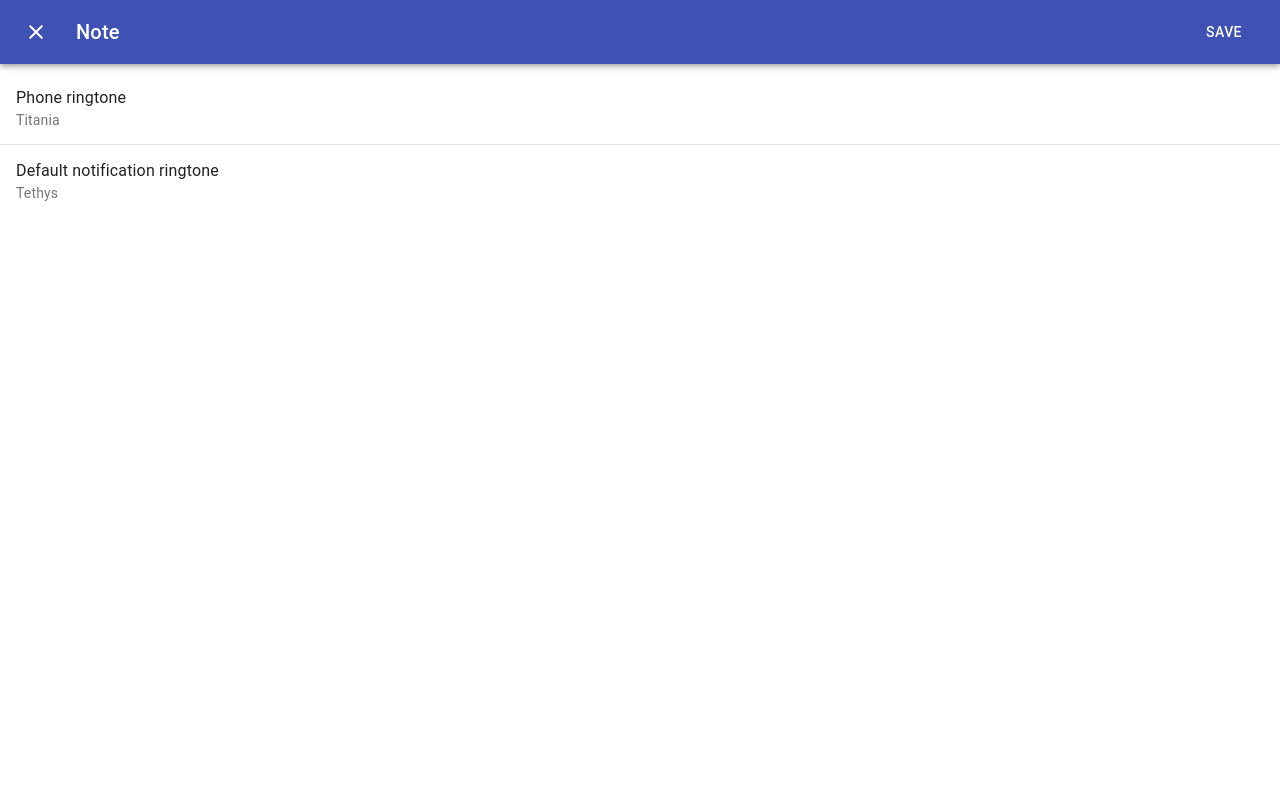
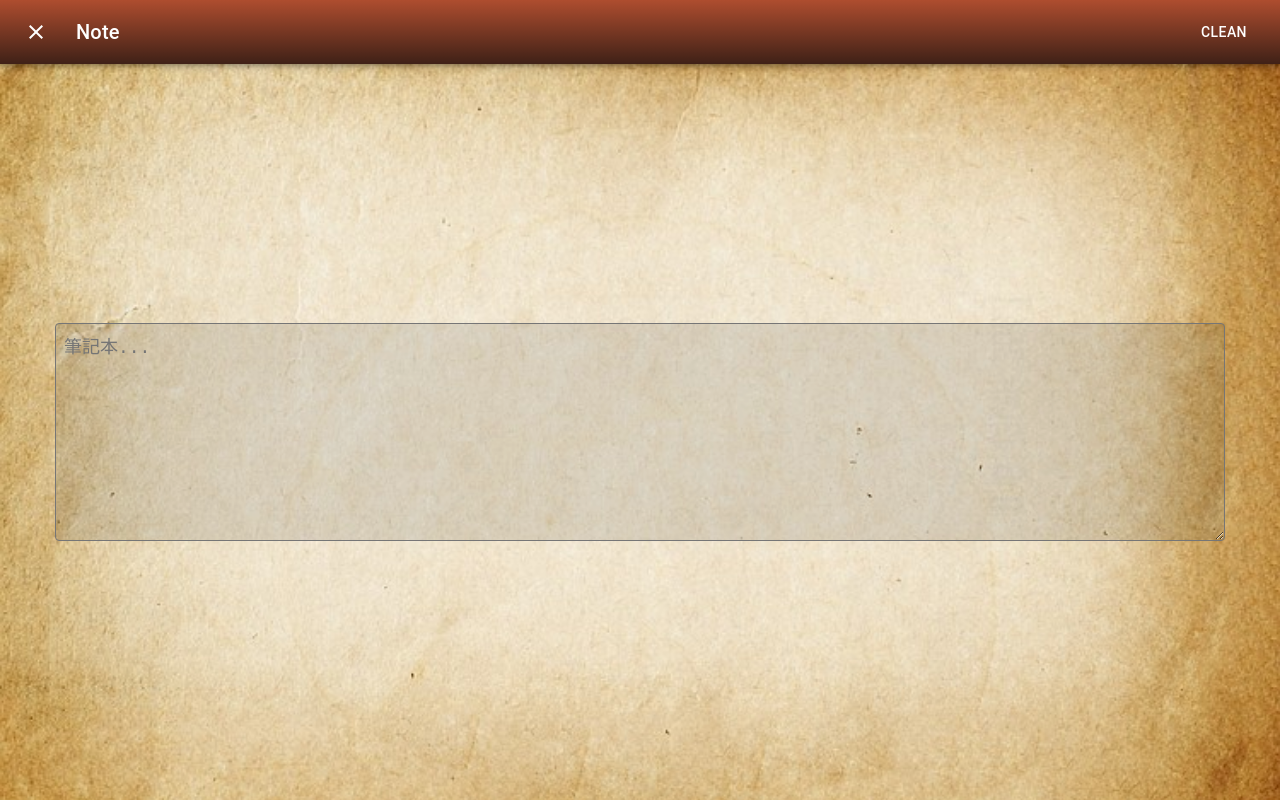
Before and after one commit to TimingJL/13_clues_helper, a React (Create React App) app: page / in a window 1280 px wide. Both pictures are taken after a click on the button "menu". Built offline with nearby package versions, Linux system fonts and the light colour scheme.

Commit message:
[feature] add ability to write note

```diff
--- /dev/null
+++ b/src/assets/icons/NoteIcon.js
@@ -0,0 +1,28 @@
+/* eslint-disable react/jsx-props-no-spreading */
+import React from "react";
+import SvgIcon from "@material-ui/core/SvgIcon";
+
+const UpCloseIcon = (props) => {
+  return (
+    <SvgIcon {...props}>
+      <svg
+        aria-hidden="true"
+        focusable="false"
+        data-prefix="fas"
+        data-icon="book"
+        role="img"
+        xmlns="http://www.w3.org/2000/svg"
+        viewBox="0 0 448 512"
+        className="svg-inline--fa fa-book fa-w-14 fa-3x"
+      >
+        <path
+          fill="currentColor"
+          d="M448 360V24c0-13.3-10.7-24-24-24H96C43 0 0 43 0 96v320c0 53 43 96 96 96h328c13.3 0 24-10.7 24-24v-16c0-7.5-3.5-14.3-8.9-18.7-4.2-15.4-4.2-59.3 0-74.7 5.4-4.3 8.9-11.1 8.9-18.6zM128 134c0-3.3 2.7-6 6-6h212c3.3 0 6 2.7 6 6v20c0 3.3-2.7 6-6 6H134c-3.3 0-6-2.7-6-6v-20zm0 64c0-3.3 2.7-6 6-6h212c3.3 0 6 2.7 6 6v20c0 3.3-2.7 6-6 6H134c-3.3 0-6-2.7-6-6v-20zm253.4 250H96c-17.7 0-32-14.3-32-32 0-17.6 14.4-32 32-32h285.4c-1.9 17.1-1.9 46.9 0 64z"
+          className=""
+        />
+      </svg>
+    </SvgIcon>
+  );
+};
+
+export default UpCloseIcon;
--- a/src/containers/MainPage/Content/index.js
+++ b/src/containers/MainPage/Content/index.js
@@ -32,7 +32,7 @@ const GridBlock = styled.div`
   }}
   ${(props) => {
     if (!props.isEnable) {
-      return "opacity: 0.1;";
+      return "opacity: 0.15;";
     }
     return null;
   }}
@@ -76,6 +76,10 @@ const TextWrapper = styled.span`
   margin-bottom: 6px;
 `;
 
+const TextHeader = styled.div`
+  margin-top: 12px;
+`;
+
 const HEIGHT_CARD = 80;
 
 const Content = ({ cardsState, setCardsState }) => {
@@ -102,11 +106,11 @@ const Content = ({ cardsState, setCardsState }) => {
     <MainPageContainer>
       <GridContainer>
         <GridBlock isEnable>
-          <div>
+          <TextHeader>
             <div>角色</div>
             <div>Male</div>
             <div>Female</div>
-          </div>
+          </TextHeader>
         </GridBlock>
         {persons.map((person) => (
           <GridBlock
@@ -129,11 +133,11 @@ const Content = ({ cardsState, setCardsState }) => {
       </GridContainer>
       <GridContainer>
         <GridBlock isEnable>
-          <div>
+          <TextHeader>
             <div>地點</div>
             <div>Indoor</div>
             <div>Outdoor</div>
-          </div>
+          </TextHeader>
         </GridBlock>
         {locations.map((location) => (
           <GridBlock
@@ -162,11 +166,11 @@ const Content = ({ cardsState, setCardsState }) => {
       </GridContainer>
       <GridContainer>
         <GridBlock isEnable>
-          <div>
+          <TextHeader>
             <div>武器</div>
             <div>UpClose</div>
             <div>Ranged</div>
-          </div>
+          </TextHeader>
         </GridBlock>
         {weapons.map((weapon) => (
           <GridBlock
--- a/src/containers/MainPage/FullScreenDialog/index.js
+++ b/src/containers/MainPage/FullScreenDialog/index.js
@@ -1,28 +1,45 @@
 /* eslint-disable react/jsx-props-no-spreading */
-import React from "react";
+import React, { useState } from "react";
+import styled from "styled-components";
 import { makeStyles } from "@material-ui/core/styles";
 import Button from "@material-ui/core/Button";
 import Dialog from "@material-ui/core/Dialog";
-import ListItemText from "@material-ui/core/ListItemText";
-import ListItem from "@material-ui/core/ListItem";
-import List from "@material-ui/core/List";
-import Divider from "@material-ui/core/Divider";
 import AppBar from "@material-ui/core/AppBar";
 import Toolbar from "@material-ui/core/Toolbar";
 import IconButton from "@material-ui/core/IconButton";
 import Typography from "@material-ui/core/Typography";
 import CloseIcon from "@material-ui/icons/Close";
 import Slide from "@material-ui/core/Slide";
+import TextareaAutosize from "@material-ui/core/TextareaAutosize";
+import backgroundImagePath from "assets/images/backgroundImage.jpg";
 
 const useStyles = makeStyles((theme) => ({
   appBar: {
     position: "relative",
+    background: "linear-gradient(to bottom, #AE4D2F, #3F2117)",
   },
   title: {
     marginLeft: theme.spacing(2),
     flex: 1,
   },
+  textArea: {
+    width: "90%",
+    fontSize: 18,
+    padding: 8,
+    backgroundColor: "rgba(0, 0, 0, 0.1)",
+    borderRadius: 4,
+  },
 }));
+
+const TextArea = styled.div`
+  display: flex;
+  justify-content: center;
+  align-items: center;
+  background: url(${backgroundImagePath});
+  background-size: cover;
+  background-position: center;
+  height: 100%;
+`;
 
 const Transition = React.forwardRef(function Transition(props, ref) {
   return <Slide direction="up" ref={ref} {...props} />;
@@ -30,6 +47,13 @@ const Transition = React.forwardRef(function Transition(props, ref) {
 
 export default function FullScreenDialog({ open, handleClose }) {
   const classes = useStyles();
+  const [value, setValue] = useState("");
+  const handleOnChangeValue = (event) => {
+    setValue(event.target.value);
+  };
+  const handleOnCleanNote = () => {
+    setValue("");
+  };
 
   return (
     <Dialog
@@ -51,23 +75,20 @@ export default function FullScreenDialog({ open, handleClose }) {
           <Typography variant="h6" className={classes.title}>
             Note
           </Typography>
-          <Button autoFocus color="inherit" onClick={handleClose}>
-            save
+          <Button autoFocus color="inherit" onClick={handleOnCleanNote}>
+            Clean
           </Button>
         </Toolbar>
       </AppBar>
-      <List>
-        <ListItem button>
-          <ListItemText primary="Phone ringtone" secondary="Titania" />
-        </ListItem>
-        <Divider />
-        <ListItem button>
-          <ListItemText
-            primary="Default notification ringtone"
-            secondary="Tethys"
-          />
-        </ListItem>
-      </List>
+      <TextArea>
+        <TextareaAutosize
+          rows={10}
+          placeholder="筆記本..."
+          value={value}
+          onChange={handleOnChangeValue}
+          className={classes.textArea}
+        />
+      </TextArea>
     </Dialog>
   );
 }
--- a/src/containers/MainPage/Header/index.js
+++ b/src/containers/MainPage/Header/index.js
@@ -4,11 +4,11 @@ import AppBar from "@material-ui/core/AppBar";
 import Toolbar from "@material-ui/core/Toolbar";
 import Typography from "@material-ui/core/Typography";
 import IconButton from "@material-ui/core/IconButton";
-import MenuIcon from "@material-ui/icons/Menu";
+import NoteIcon from "assets/icons/NoteIcon";
 
 const useStyles = makeStyles(() => ({
   appBar: {
-    background: "#c99950",
+    background: "linear-gradient(to right, #AE4D2F, #3F2117)",
   },
   title: {
     flexGrow: 1,
@@ -31,7 +31,7 @@ export default function Header({ handleOnOpenDialog }) {
           aria-label="menu"
           onClick={handleOnOpenDialog}
         >
-          <MenuIcon />
+          <NoteIcon />
         </IconButton>
       </Toolbar>
     </AppBar>
--- a/src/containers/MainPage/index.js
+++ b/src/containers/MainPage/index.js
@@ -1,6 +1,7 @@
 /* eslint-disable react/jsx-props-no-spreading */
 import React from "react";
 import styled from "styled-components";
+import backgroundImagePath from "assets/images/backgroundImage.jpg";
 import Header from "./Header";
 import Content from "./Content";
 import FullScreenDialog from "./FullScreenDialog";
@@ -9,6 +10,9 @@ const MainPageContainer = styled.div`
   height: 100vh;
   display: flex;
   flex-direction: column;
+  background: url(${backgroundImagePath});
+  background-size: cover;
+  background-position: center;
 `;
 
 const ContentWrapper = styled.div`
```
Also changed, not shown: src/assets/images/backgroundImage.jpg (added).
